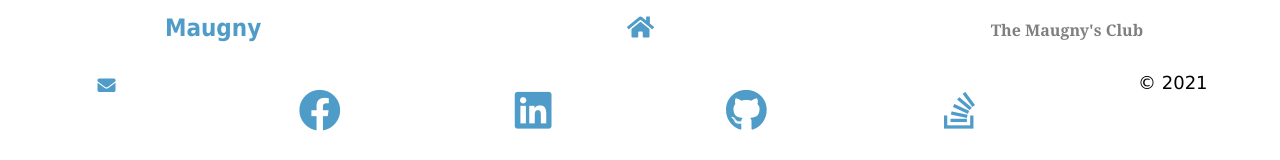
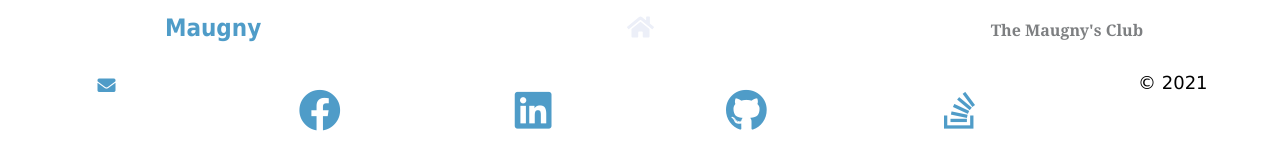
Before and after one commit to JohnyMatharu/maugny.com, a React (Create React App) app: page /landingPage in a window 1280 px wide. Shown: the top 160 px of the page. Built offline with nearby package versions, Linux system fonts and the light colour scheme.

Commit message:
added initial structure of nav bar

```diff
--- a/src/App.js
+++ b/src/App.js
@@ -8,17 +8,29 @@ import clubPage from './pages/clubPage';
 import Footer from './components/footer';
 import {  useLocation } from 'react-router-dom';
 
+// to be checked
+
+console.log (window.location.pathname, "this is experiment")
+//function usePath ()
+//{
+//const location = useLocation();
+// return
+//}
+
+//const isHome = usePath() === "/";
+
+//console.log (usePath, "this is experiment")
+const App = () => {
 
 
 
 
 
-const App = () => {
- // const location = useLocation();
- // console.log(location.pathname)
+  return (
 
-  return (
     <div className="App">
+
+
 <Router>
 
  <Navbar></Navbar>
@@ -34,6 +46,7 @@ const App = () => {
        <Routes>
 
        <Route path='/' element={<landingPage/>} />
+
           <Route path="landingPage" element={<landingPage/>} />
 
           <Route path="clubPage" element={<clubPage/>} />
--- a/src/components/navbar.css
+++ b/src/components/navbar.css
@@ -34,49 +34,27 @@
     flex-direction: row;
 }
 
-.aboutMe
+.home
 {
     width: 50%;
 }
-.Resume
+.club
 {
     padding-top: 3.6px;
     width: 50%;
-    font-family: 'Tahoma';
-
 
 }
-
-
-
-
 
   .topmenu ul li.active a, .topmenu ul li a:hover{
     text-decoration:none;
     color:#fff;
 }
 
-.firstLink
-{
-color: #4F9CC8;
-}
-
-.secondLink
-{
-color: #0038a8;
-}
-
-.thirdLink
-{
-color: #0038a8;
-}
 
 .fourthLink
 
 {
-   /* font-size: 18px; */
    font-weight: bold;
-color: #7d7f81 ;
 font-family: Cambria, Cochin, Georgia, Times, 'Times New Roman', serif;
 }
 /* this is to be checked */
--- a/src/components/navbar.jsx
+++ b/src/components/navbar.jsx
@@ -2,9 +2,7 @@ import React from 'react'
 import './navbar.css';
 import { Link } from 'react-router-dom';
 import { NavLink } from 'react-router-dom';
-
-
-
+import { useLocation } from "react-router-dom"
 //import { withRouter } from "react-router-dom";
 // import the library
 
@@ -21,12 +19,13 @@ export const withRouter = (Component) => {
 };
 
 
-
 class Navbar extends React.Component {
 
   render() {
-    //const { location } = this.props;
-      //  const isHome = window.location.pathname === "/";
+    //version 6 is used for this, for GoHelpPal version 5 or lower, can keep isHome if ever need location
+//    const isHome = (window.location.pathname === "/landingPage") ? "TRUE": "FALSE";
+  //  console.log(isHome, "this is real experiment");
+
     return (
       <div className="nav">
 
@@ -40,20 +39,37 @@ class Navbar extends React.Component {
           <Link to="/" className="Nav__brand">
           </Link>
 
-              <div className="aboutMe">
-              <NavLink className="firstLink" to="/landingPage" activeStyle={ { color: "#ECEFF8" } }
-                             style={
-                                 //isHome ? { color: "#4F9CC8" } :
-                                 {} }>
+              <div className="home">
+
+
+              <NavLink to="/landingPage" style={({ isActive }) =>
+    isActive
+      ? {
+          color: '#ECEFF8'
+        }
+      : { color: '#4F9CC8'}
+  }
+  //style={ isHome ? { color: "#4F9CC8" } : {} }
+  >
 
       <div className="App">
         <FontAwesomeIcon icon={faHome} style={{ fontSize: '24px' }}/>
     </div>
 
-                               </NavLink></div>
+      </NavLink></div>
 
-              <div className="Resume">
-                <NavLink className="fourthLink" to="/clubPage" activeStyle={{color: "#ECEFF8"}}>The Maugny's Club</NavLink>
+              <div className="club">
+                <NavLink className="fourthLink" to="/clubPage"
+                style={({ isActive }) =>
+                isActive
+                  ? {
+                      color: '#ECEFF8'
+                    }
+
+                  : { color:  '#7d7f81'}
+              }
+
+                >The Maugny's Club</NavLink>
               </div>
       </div>
 
@@ -66,10 +82,3 @@ class Navbar extends React.Component {
 const NavbarWithRouter = withRouter(Navbar);
 
 export default NavbarWithRouter;
-// to be checked
-
-
-
-
-
-//https://github.com/JohnnyMatharu/Workday-Scheduler/blob/main/index.html
--- a/src/pages/clubPage.jsx
+++ b/src/pages/clubPage.jsx
@@ -8,7 +8,7 @@ export default function clubPage() {
         <section>
       <MDBContainer id="size">
 
-   <div id="height1"><h3 style={{fontWeight: "bold", fontSize: 63, fontFamily: 'Cambria', color: '00003a' }}>This is Club Page</h3>
+   <div id="height1"><h3 style={{fontWeight: "bold", fontSize: '63', fontFamily: 'Cambria', color: '00003a' }}>This is Club Page</h3>
 
 
           </div>
--- a/src/pages/landingPage.jsx
+++ b/src/pages/landingPage.jsx
@@ -8,7 +8,7 @@ export default function landingPage() {
         <section>
       <MDBContainer id="size">
 
-   <div id="height1"><h3 style={{fontWeight: "bold", fontSize: 63, fontFamily: 'Cambria', color: '00003a' }}>This is Landing Page</h3>
+   <div id="height1"><h3 style={{fontWeight: "bold", fontSize: '63', fontFamily: 'Cambria', color: '00003a' }}>This is Landing Page</h3>
 
 
           </div>
```
Also changed, not shown: src/App.css (line endings or trailing spaces).
